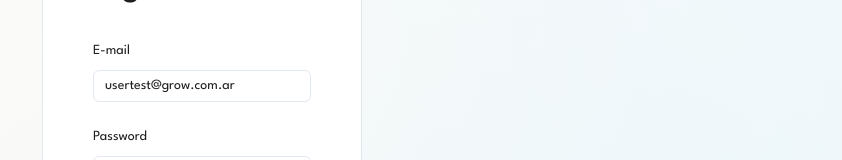
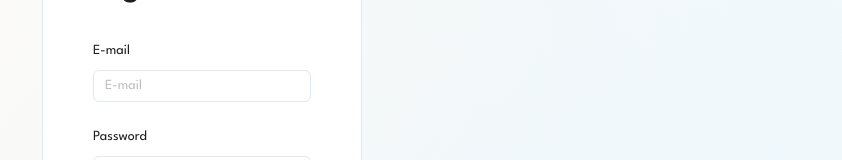
Before and after one commit to cajimenez96/gw-stock-front, a React (Vite) app: page /login in a window 1280 px wide. Shown: the part 250-410 px from the top of the page, without its empty margins (438-1280 px from the left). Built offline with nearby package versions, Linux system fonts and the light colour scheme; no server answers.

Commit message:
Actualizacion de datos

```diff
--- a/src/pages/auth/LoginPage.tsx
+++ b/src/pages/auth/LoginPage.tsx
@@ -23,8 +23,8 @@ const LoginPage = () => {
     formState: { errors },
   } = useForm({
     defaultValues: {
-      email: 'usertest@grow.com.ar',
-      password: 'usertest',
+      email: '',
+      password: '',
     },
   });
   const [loading, setLoading] = useState<boolean>(false);
```
